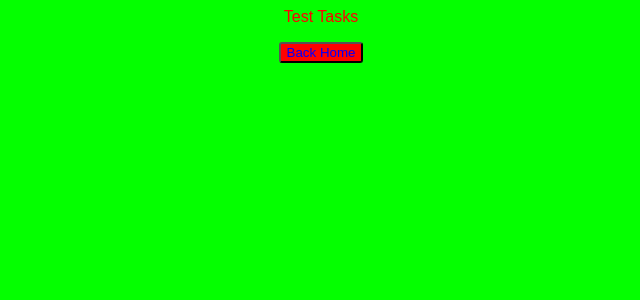
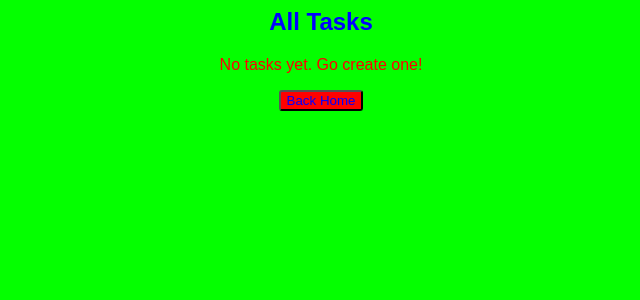
Before and after one commit to LarryNoData/Studura, a Flask app: page /home/tasks in a window 1280 px wide. Shown: the top 300 px of the page, without its empty margins (319-959 px from the left). Run offline with Flask 3, Linux system fonts and the light colour scheme.

Commit message:
Taks can now be submitted! Bug fixes also with create form not showing

```diff
--- a/app.py
+++ b/app.py
@@ -6,7 +6,7 @@ from flask import Flask, request, redirect, url_for
 
 app = Flask(__name__)
 
-
+tasks_list = []
 
 @app.route('/')
 def index():
@@ -34,20 +34,31 @@ def createtask():
 
 @app.route('/home/tasks')
 def tasks():
-    return render_template('tasks.html')
+    return render_template('tasks.html', tasks=tasks_list)
 
 
 @app.route('/home/createtask/create', methods=['GET', 'POST'])
 def handle_task():
+    global tasks_list
+
     if request.method == 'POST':
-        # process form data
         name = request.form.get('name')
-        task_type = 'type' in request.form  # checkbox returns key if checked
+        task_type = 'type' in request.form
         subject = request.form.get('subject')
         describe = request.form.get('describe')
-        # do something with the data...
-        return redirect('/home/createtask')  # or wherever you want to go next
-    return render_template('tasks.html')  # or your form page
+
+        tasks_list.append({
+            'name': name,
+            'type': 'Normal' if task_type else 'Other',
+            'subject': subject,
+            'describe': describe
+        })
+
+        return redirect('/home/tasks')
+
+    return render_template('create.html')
+
+
 
 
 @app.route('/profile/<username>')
--- a/templates/create.html
+++ b/templates/create.html
@@ -3,7 +3,7 @@
 </head>
 
 <body>
-    <form action="/home/tasks" method="POST" class="create">
+    <form action="/home/createtask/create" method="POST" class = 'create'>
         <label for="name">Task Name:</label>
         <input type="text" id="name" name="name" required><br><br>
 
--- a/templates/create_task.html
+++ b/templates/create_task.html
@@ -7,7 +7,7 @@
 
 <p> Create Task menu </p>
 
-<a href = '/home/tasks'><button> Create Task </button></a>
+<a href="/home/createtask/create"><button>Create Task</button></a>
 
 
 
--- a/templates/tasks.html
+++ b/templates/tasks.html
@@ -7,6 +7,21 @@
 
 
 
-<p> Test Tasks </p>
+<h2>All Tasks</h2>
+
+{% if tasks %}
+  <ul>
+    {% for task in tasks %}
+      <li>
+        <strong>{{ task.name }}</strong> ({{ task.type }})<br>
+        Subject: {{ task.subject }}<br>
+        Description: {{ task.describe }}
+      </li>
+      <hr>
+    {% endfor %}
+  </ul>
+{% else %}
+  <p>No tasks yet. Go create one!</p>
+{% endif %}
 
 <a href = '/home'><button> Back Home </button></a>
```
